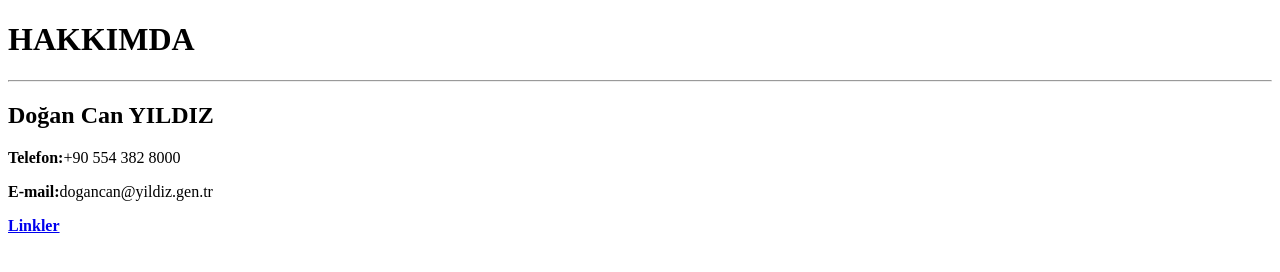
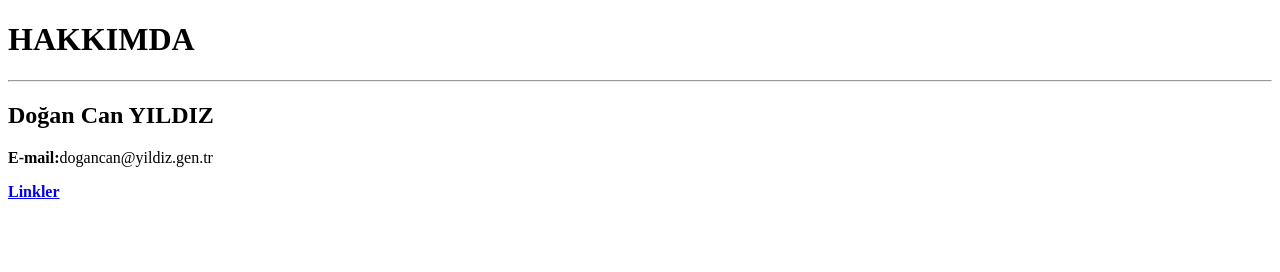
Before and after one commit to dogancanyildiz/kodluyoruzilkrepo, a plain HTML site: page index.html in a window 1280 px wide. Drawn offline with Linux system fonts and the light colour scheme.

Commit message:
index edited

```diff
--- a/index.html
+++ b/index.html
@@ -11,7 +11,6 @@
     <h1>HAKKIMDA</h1>
     <hr>
     <H2>Doğan Can YILDIZ</H2>
-    <p><strong>Telefon:</strong>+90 554 382 8000</p>
     <p><strong>E-mail:</strong>dogancan@yildiz.gen.tr</p>
     <a href="https://linktr.ee/dogancanyildiztr"><strong>Linkler</strong></a>
 
```
